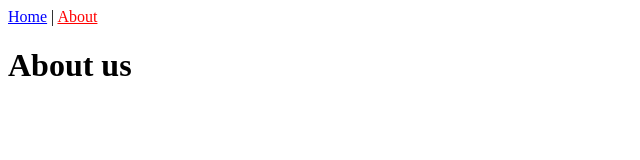
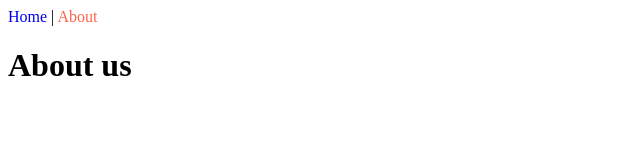
Before and after one commit to LifeFi/reactjs-w10-nextjs-start, a Next.js app: page /about in a window 1280 px wide. Shown: the top 160 px of the page, without its empty margins (0-640 px from the left). Built offline with nearby package versions, Linux system fonts and the light colour scheme.

Commit message:
1.4 CSS modules

```diff
--- a/components/NavBar.js
+++ b/components/NavBar.js
@@ -1,5 +1,6 @@
 import Link from "next/link";
 import { useRouter } from "next/router";
+import styles from "./NavBar.module.css";
 
 export default function NavBar() {
   const router = useRouter();
@@ -8,14 +9,18 @@
   return (
     <nav>
       <Link
-        style={{ color: router.pathname === "/" ? "red" : "blue" }}
+        className={`${styles.link} ${
+          router.pathname === "/" ? styles.active : ""
+        }`}
         href="/"
       >
         Home
       </Link>
       <span> | </span>
       <Link
-        style={{ color: router.pathname === "/about" ? "red" : "blue" }}
+        className={`${styles.link} ${
+          router.pathname === "/about" ? styles.active : ""
+        }`}
         href="/about"
       >
         About
--- /dev/null
+++ b/components/NavBar.module.css
@@ -0,0 +1,13 @@
+.nav {
+  display: flex;
+  justify-content: space-between;
+  background-color: tomato;
+}
+
+.link {
+  text-decoration: none;
+}
+
+.active {
+  color: tomato;
+}
```
